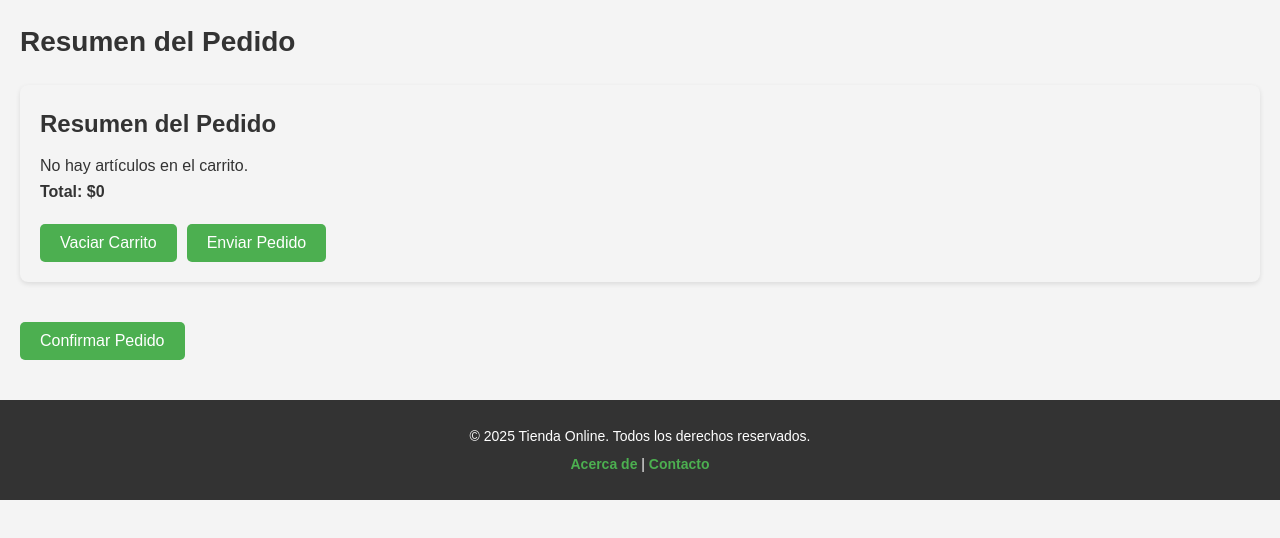
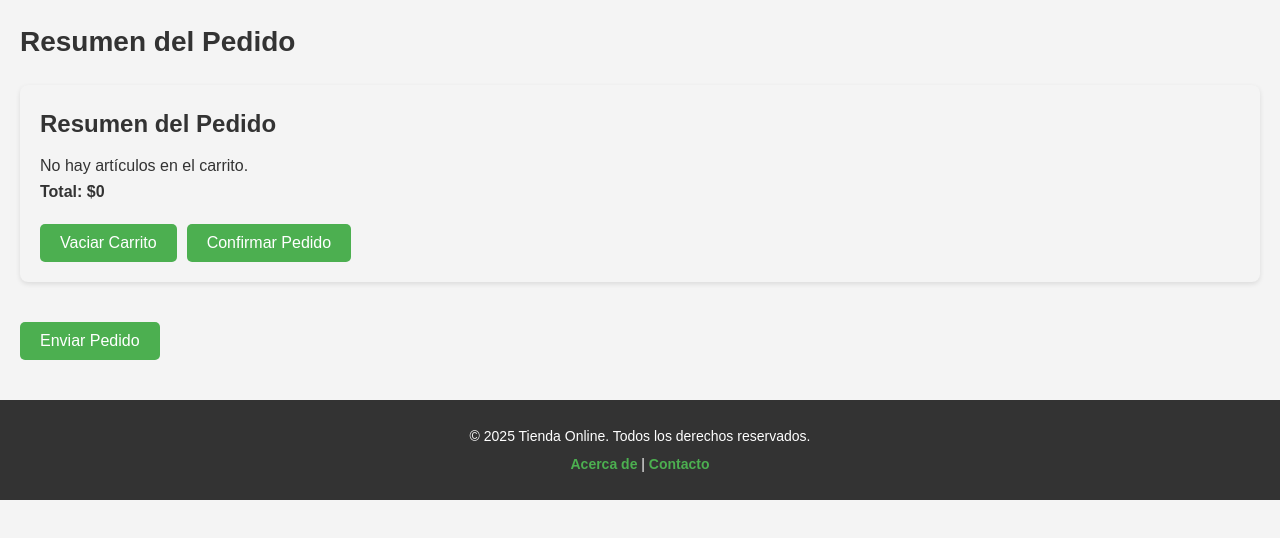
Before and after one commit to joncan08/ProyectoWeb, a React (Vite) app: page /order in a window 1280 px wide. Shown: the top 538 px of the page. Built offline with nearby package versions, Linux system fonts and the light colour scheme.

Commit message:
Cambio en las etiuqetas de los botones

```diff
--- a/src/components/OrderPage.jsx
+++ b/src/components/OrderPage.jsx
@@ -29,7 +29,7 @@ const OrderPage = () => {
         removeFromCart={() => {}} // No es necesario eliminar productos en esta página
         clearCart={() => {}} // No es necesario vaciar el carrito en esta página
       />
-      <button onClick={handlePlaceOrder}>Confirmar Pedido</button>
+      <button onClick={handlePlaceOrder}>Enviar Pedido</button>
     </div>
   );
 };
--- a/src/components/OrderSummary.jsx
+++ b/src/components/OrderSummary.jsx
@@ -27,7 +27,7 @@ const OrderSummary = ({ cart, total, removeFromCart, clearCart }) => {
       <h4>Total: ${total}</h4>
       <div className="actions">
         <button onClick={clearCart}>Vaciar Carrito</button>
-        <button onClick={handleConfirmOrder}>Enviar Pedido</button>{" "}
+        <button onClick={handleConfirmOrder}>Confirmar Pedido</button>{" "}
         {/* Redirige a OrderPage */}
       </div>
     </div>
```
